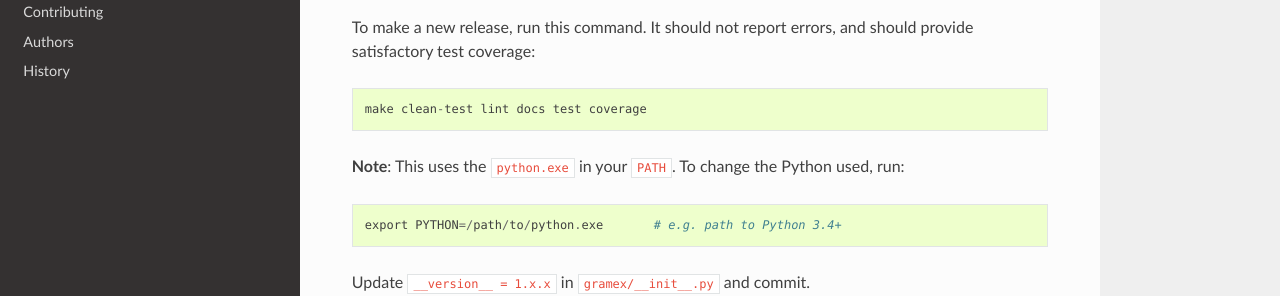
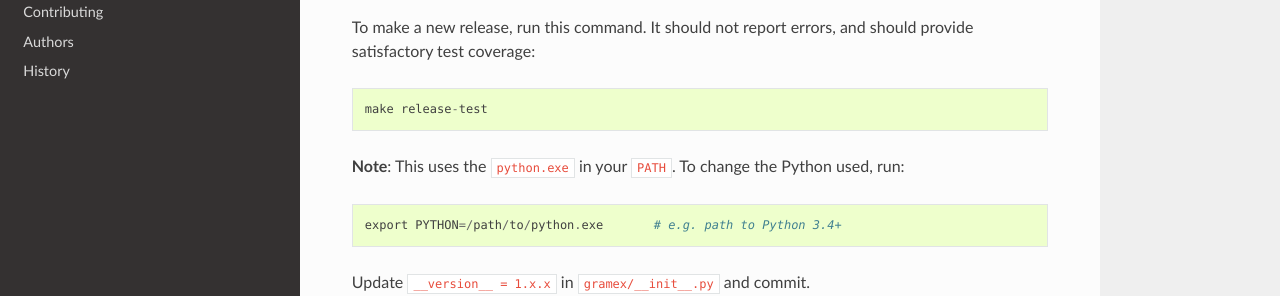
Before and after one commit to gramener/gramex, a Sphinx documentation site: the page built from docs/building.rst, in a window 1280 px wide and 900 px high, scrolled down 560 px. Shown: the part 283-579 px from the top of the window. Built offline with Sphinx 7.4.7 and the Read the Docs theme 2.0.0, drawn with Linux system fonts in a browser that asks for light colours.

Commit message:
Simplify build instructions

```diff
--- a/docs/building.rst
+++ b/docs/building.rst
@@ -38,7 +38,7 @@ Release
 To make a new release, run this command. It should not report errors, and
 should provide satisfactory test coverage::
 
-    make clean-test lint docs test coverage
+    make release-test
 
 **Note**: This uses the ``python.exe`` in your ``PATH``. To change the Python
 used, run::
```
Also changed, not shown: 1 other file.
